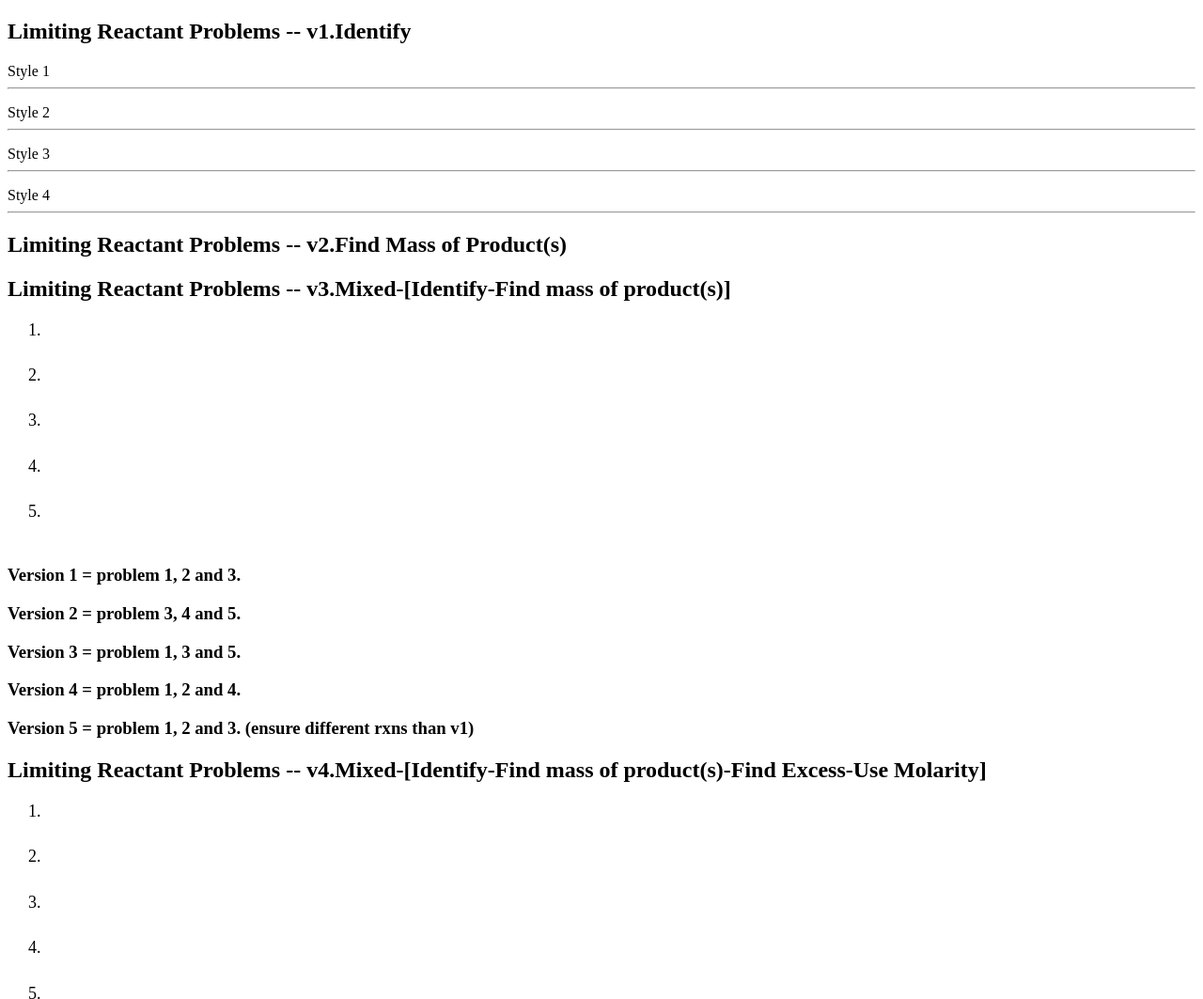
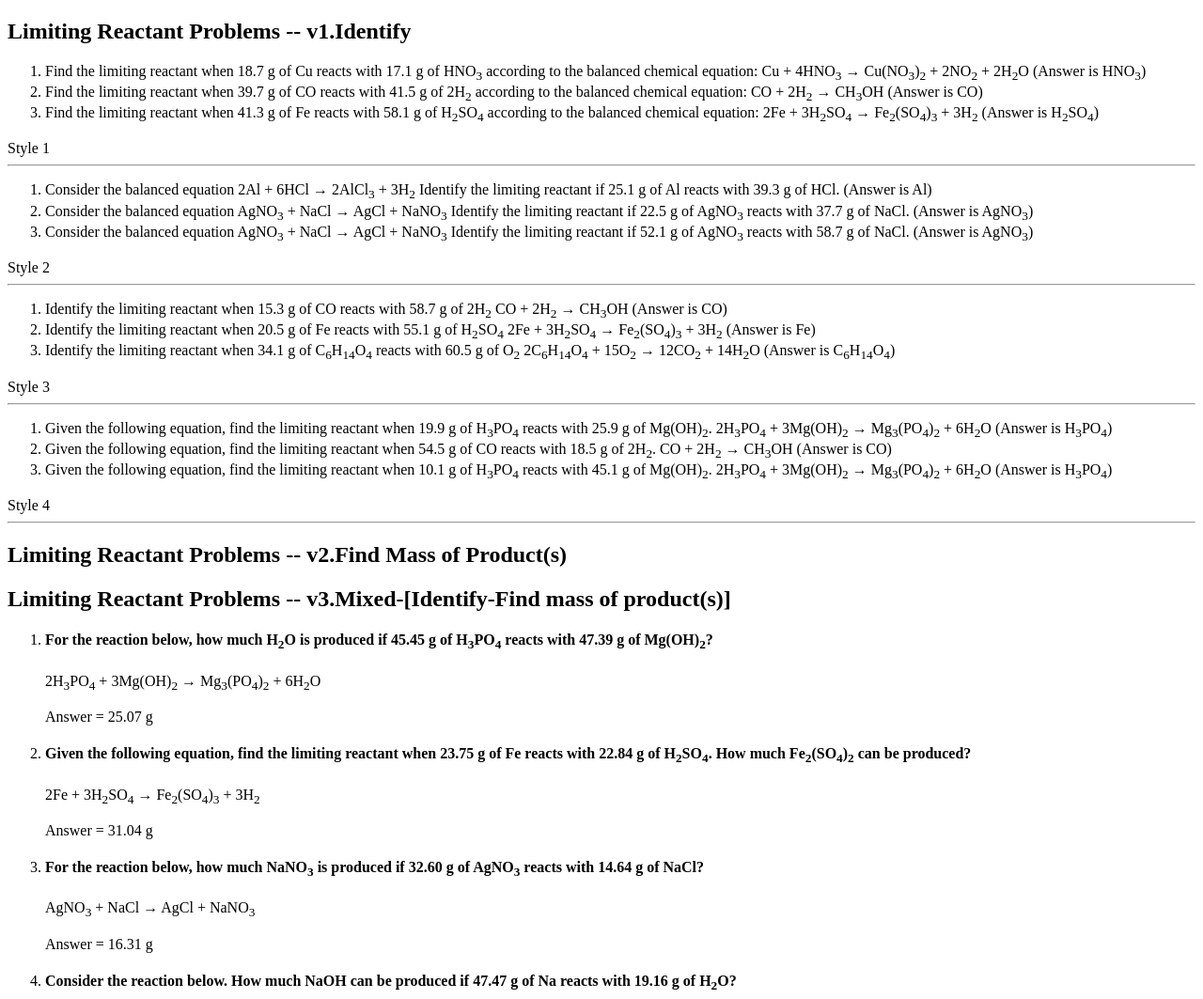
Before and after one commit to momaki9/TPT-Worksheets, a website: page express/public/Limiting_Reactant/index.html in a window 1280 px wide. Shown: the top 1063 px of the page at 94% size. Drawn offline with Linux system fonts and the light colour scheme; files that its build step writes are made by us from their sources.

Commit message:
saving progress

```diff
--- a/express/public/Limiting_Reactant/index.html
+++ b/express/public/Limiting_Reactant/index.html
@@ -5,7 +5,6 @@
     <meta charset="UTF-8">
     <meta name="viewport" content="width=device-width, initial-scale=1.0">
     <title>Limiting Reactant</title>
-    <link rel="stylesheet" href="../../../global/style.css"/>
 </head>
 
 <body>
@@ -89,8 +88,6 @@
         </li>
     </ol>
     <h2>Limiting Reactant Problems -- v5.Mixed</h2>
-    <script src="../../sigFigs/globalFunctions.js"></script>
     <script src="script.js"></script>
 </body>
-
 </html>
--- a/express/public/Limiting_Reactant/script.js
+++ b/express/public/Limiting_Reactant/script.js
@@ -1,5 +1,52 @@
 //This function detemines the excess mass (in g) given mass of 2 reactants, their coefficients, and their molar masses
 //This function returns excess mass (excessMass)
+
+// write a function that generates a list of numbers from num1 to num2, given an incrementor (inc) and number of decimals
+const generateNumArr = function (num1, num2, inc, dec) {
+    let numArray = [];
+    if (num1 == num2) {
+        return;
+    };
+    if (num2 > num1) {
+        for (let index = num1; index <= num2; index += inc) {
+            numArray.push(index.toFixed(dec));
+        }
+    } else {
+        for (let i = num1; i >= num2; i -= inc) {
+            numArray.push(i.toFixed(dec));
+        }
+    };
+    return numArray;
+};
+
+// write a function that randomly returns one value from an array (array given as param)
+const selectNum = function (arr) {
+    var randomValue = arr[Math.floor(Math.random() * arr.length)];
+    // console.log(randomValue);
+    return randomValue;
+};
+
+
+// write a function that uses stiochiometric coefficients to convert the mass of one species to the mass of another
+// this function takes in the following params: given mass (gMass), stoich1, stoich2 (stoichiometric coefficient of species 1 and 2)
+// mm1 and mm2, are the molar masses of species 1 and 2
+// returns the answer (in grams; does not take sigfigs into account)
+const massToMassStoic = function (gMass, stoich1, stoich2, mm1, mm2) {
+    const moles1 = gMass / mm1;
+    const stoichRatio = stoich2 / stoich1;
+    const moles2 = moles1 * stoichRatio;
+    const answer = moles2 * mm2;
+    return answer;
+};
+
+// write a function that compares two nums and returns the lowest value
+const compareAndReturnSmaller = function (num1, num2) {
+    const array = [];
+    array.push(num1, num2);
+    const smallerValue = Math.min(...array);
+    return smallerValue;
+};
+
 const excessMassFromLR = function (mass1, mass2, coef1, coef2, mm1, mm2, R1, R2) {
     const moles1 = mass1 / mm1;
     const moles2 = mass2 / mm2;
@@ -345,7 +392,7 @@ for (let i = 6; i < 9; i++) {
     const mm2 = instanceRxn.molarMass[1];
     const mass1 = selectNum(massValueArray);
     const mass2 = selectNum(massValueArray);
-    const answer = identifyLRfromMass(R1,R2,mass1,mass2,coef1,coef2,mm1,mm2)[0];
+    const answer = identifyLRfromMass(R1, R2, mass1, mass2, coef1, coef2, mm1, mm2)[0];
     const listEl = document.createElement("li");
     listEl.setAttribute("id", `instance-${i}`)
     listEl.innerHTML = `Identify the limiting reactant when ${mass1} g of ${R1} reacts with ${mass2} g of ${R2} ${rxn} (Answer is ${answer})`;
@@ -363,7 +410,7 @@ for (let i = 9; i < 12; i++) {
     const mm2 = instanceRxn.molarMass[1];
     const mass1 = selectNum(massValueArray);
     const mass2 = selectNum(massValueArray);
-    const answer = identifyLRfromMass(R1,R2,mass1,mass2,coef1,coef2,mm1,mm2)[0];
+    const answer = identifyLRfromMass(R1, R2, mass1, mass2, coef1, coef2, mm1, mm2)[0];
     const listEl = document.createElement("li");
     listEl.setAttribute("id", `instance-${i}`)
     listEl.innerHTML = `Given the following equation, find the limiting reactant when ${mass1} g of ${R1} reacts with ${mass2} g of ${R2}. ${rxn} (Answer is ${answer})`;
--- a/express/public/sigFigs/globalFunctions.js
+++ b/express/public/sigFigs/globalFunctions.js
@@ -20,7 +20,7 @@ const generateNumArr = function (num1, num2, inc, dec) {
 generateNumArr(19, 21, 0.1, 1);
 
 // write a function that randomly returns one value from an array (array given as param)
-const selectNum = function(arr) {
+const selectNum = function (arr) {
     var randomValue = arr[Math.floor(Math.random() * arr.length)];
     // console.log(randomValue);
     return randomValue;
@@ -89,7 +89,7 @@ const multiplyOrDivide = function (num1, num2, operation) {
 // this function takes in the following params: given mass (gMass), stoich1, stoich2 (stoichiometric coefficient of species 1 and 2)
 // mm1 and mm2, are the molar masses of species 1 and 2
 // returns the answer (in grams; does not take sigfigs into account)
-const massToMassStoic = function(gMass, stoich1, stoich2, mm1, mm2) {
+const massToMassStoic = function (gMass, stoich1, stoich2, mm1, mm2) {
     const moles1 = gMass / mm1;
     const stoichRatio = stoich2 / stoich1;
     const moles2 = moles1 * stoichRatio;
@@ -98,9 +98,11 @@ const massToMassStoic = function(gMass, stoich1, stoich2, mm1, mm2) {
 };
 
 // write a function that compares two nums and returns the lowest value
-const compareAndReturnSmaller = function(num1, num2){
+const compareAndReturnSmaller = function (num1, num2) {
     const array = [];
     array.push(num1, num2);
     const smallerValue = Math.min(...array);
     return smallerValue;
 };
+
+module.exports = { generateNumArr, selectNum, addOrSubtract, multiplyOrDivide, massToMassStoic, compareAndReturnSmaller };
--- a/express/routes/htmlRoutes.js
+++ b/express/routes/htmlRoutes.js
@@ -2,8 +2,12 @@ const path = require('path');
 const router = require('express').Router();
 
 // "/notes" responds with the notes.html file
-router.get('/test', (req, res) => {
+router.get('/dev', (req, res) => {
   res.sendFile(path.join(__dirname, '../public/test.html'));
 });
 
+router.get('/limitingReactant', (req, res) => {
+  res.sendFile(path.join(__dirname, '../public/Limiting_Reactant/index.html'));
+});
+
 module.exports = router;
--- a/express/server.js
+++ b/express/server.js
@@ -1,9 +1,9 @@
 const express = require('express');
-const htmlRoutes = require("./routes/htmlRoutes")
+const htmlRoutes = require("./routes/htmlRoutes");
 
 // Initialize the app and create a port
+const PORT = 3001;
 const app = express();
-const PORT = 3001;
 
 // Set up body parsing, static, and route middleware
 app.use(express.json());
```
Also changed, not shown: express/public/index.html (+1 -1 lines).
